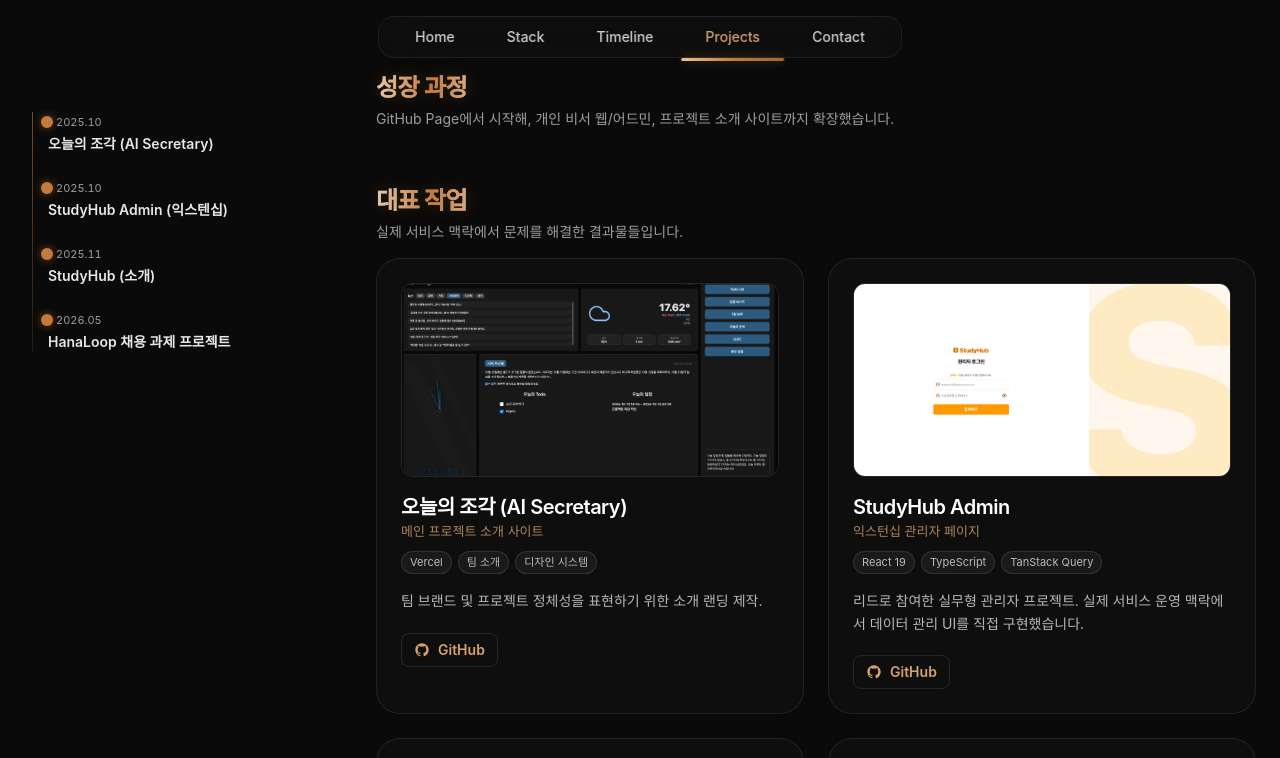
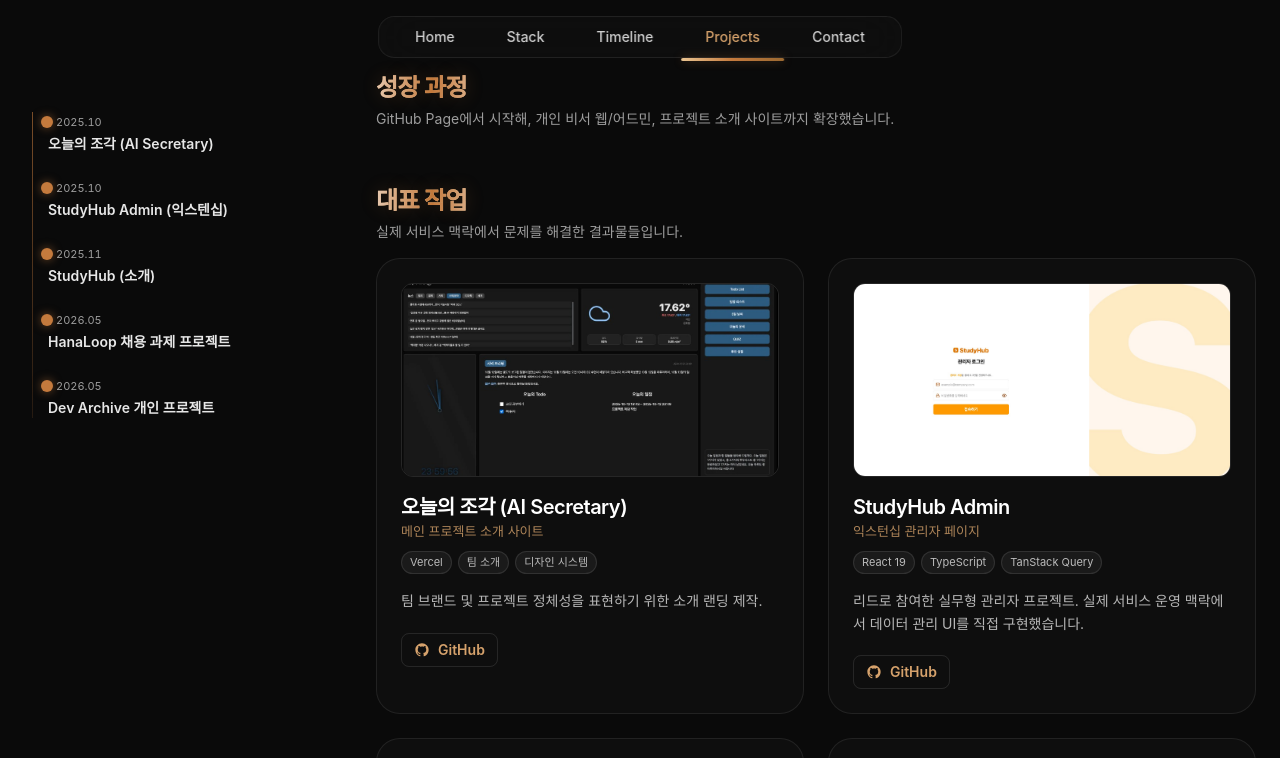
Before and after one commit to djskyt/portfolio, a React (Vite) app in the folder Portfolio/Portfolio/: page /projects in a window 1280 px wide. Shown: the top 758 px of the page. Built offline with nearby package versions, Linux system fonts and the light colour scheme.

Commit message:
타임라인 추가

```diff
--- a/Portfolio/Portfolio/src/components/project/TimelineRoad.tsx
+++ b/Portfolio/Portfolio/src/components/project/TimelineRoad.tsx
@@ -32,6 +32,12 @@ export function TimelineRoad() {
       targetId: "HanaLoop assignment",
       href: "https://github.com/djskyt/hanaloop-emissions-dashboard",
     },
+    {
+      date: "2026.05",
+      label: "Dev Archive 개인 프로젝트",
+      targetId: "dev-archive",
+      href: "https://github.com/djskyt/DevArchive",
+    }
   ];
 
   const smoothJump = useCallback((id: string) => {
```
